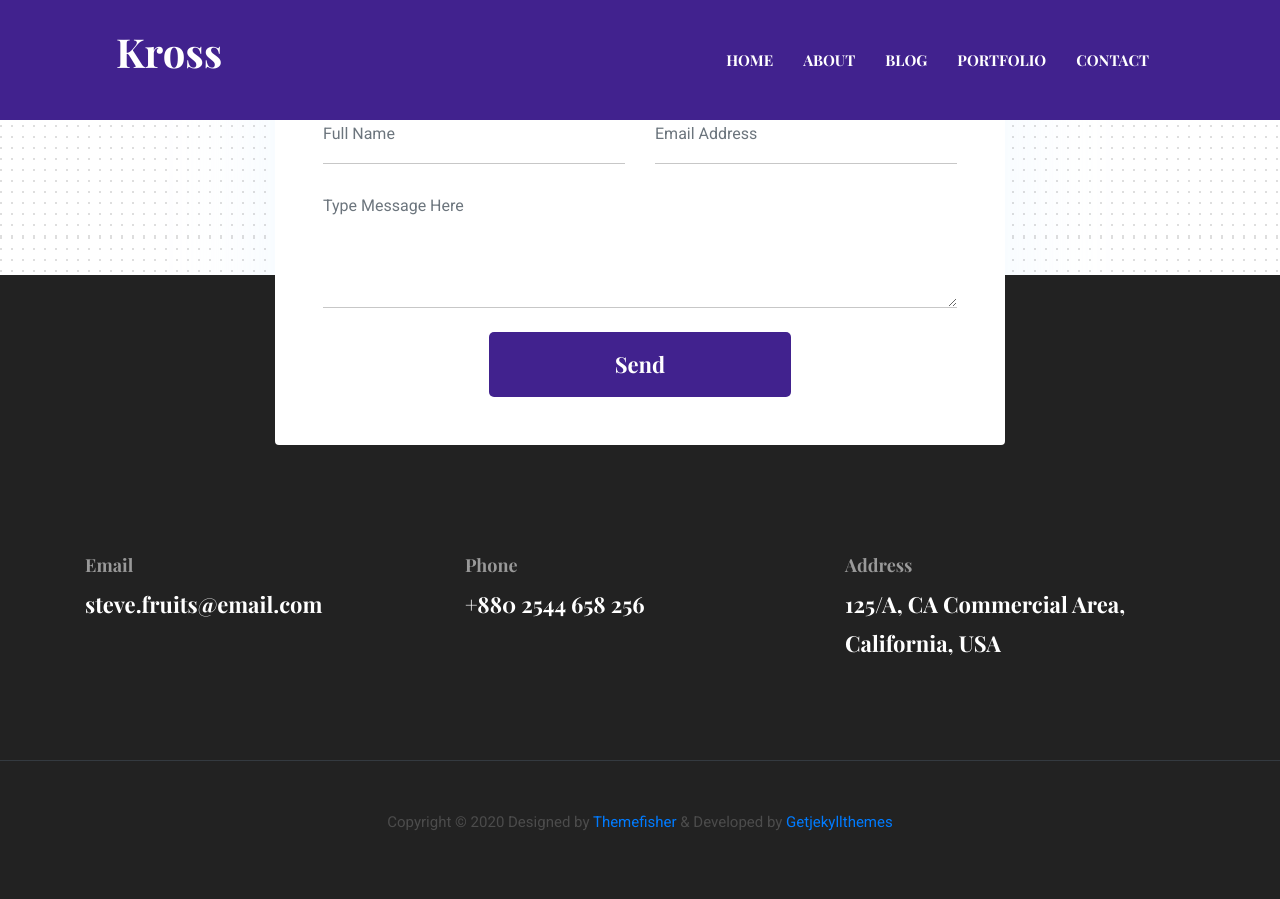
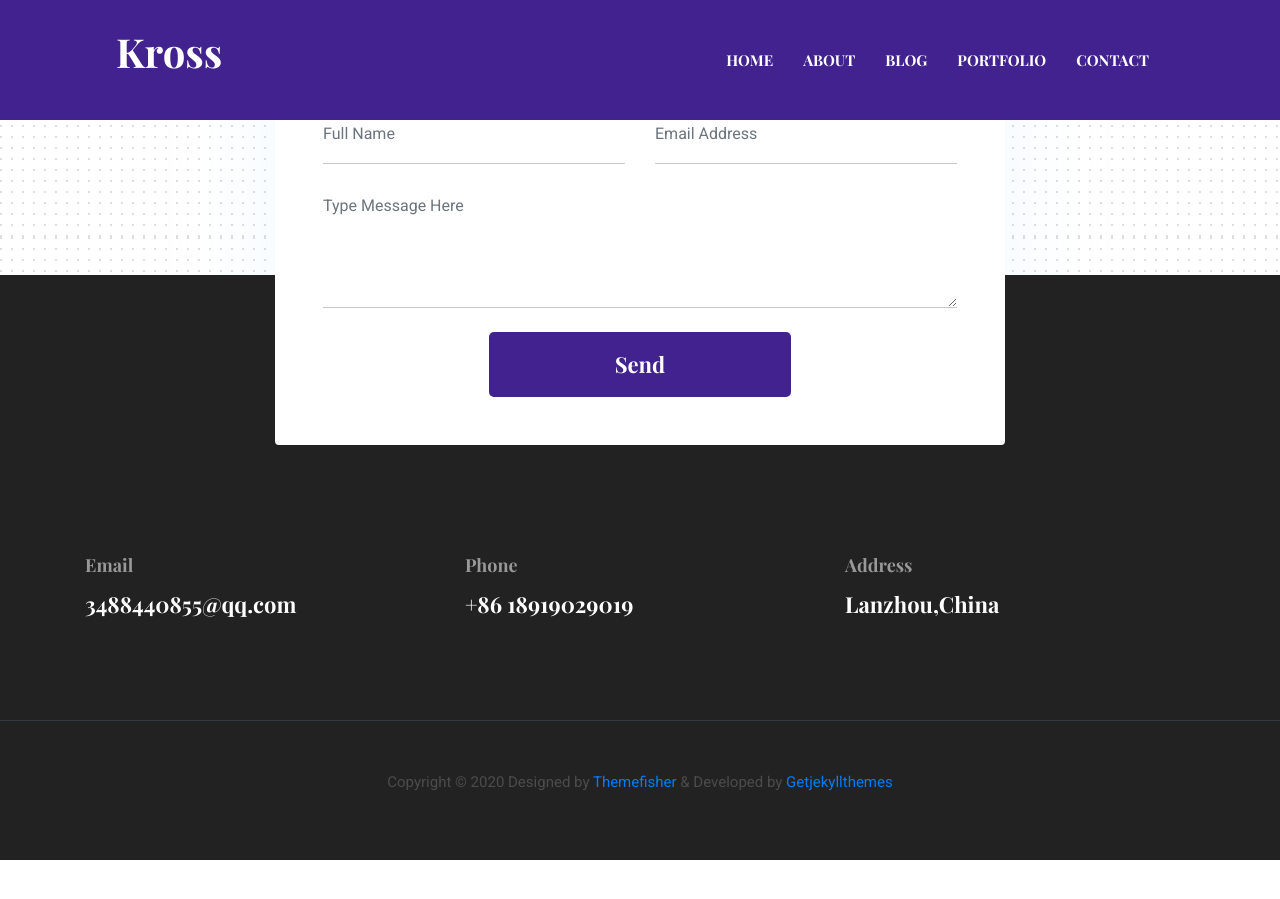
Before and after one commit to chen0331/chenzhixu.github.io, a Jekyll site: the page built from index.html, in a window 1280 px wide and 900 px high, scrolled down 6590 px. Built offline with Jekyll 4.4.1, drawn with Linux system fonts in a browser that asks for light colours; after the commit the page ends 7450 px from its top, so only the background shows below that.

Commit message:
Update settings.yml

```diff
--- a/_data/settings.yml
+++ b/_data/settings.yml
@@ -5,9 +5,9 @@ title: Kross
 logo:
 author: themefisher
 description: this is meta description
-email: steve.fruits@email.com
-phone: +880 2544 658 256
-address: 125/A, CA Commercial Area, California, USA
+email: 3488440855@qq.com
+phone: +86 18919029019
+address: Lanzhou,China
 copyright: Copyright &copy; 2020 Designed by [Themefisher](https://themefisher.com) & Developed by [Getjekyllthemes](https://getjekyllthemes.com)
 
 menu:
```
